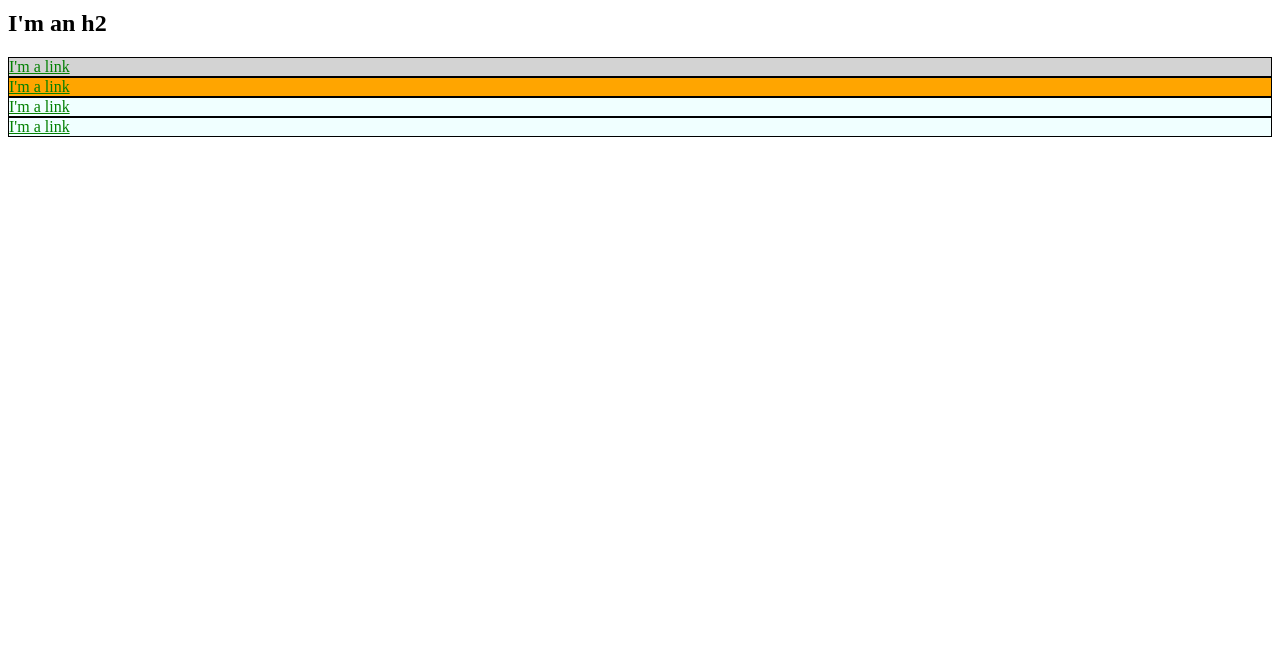
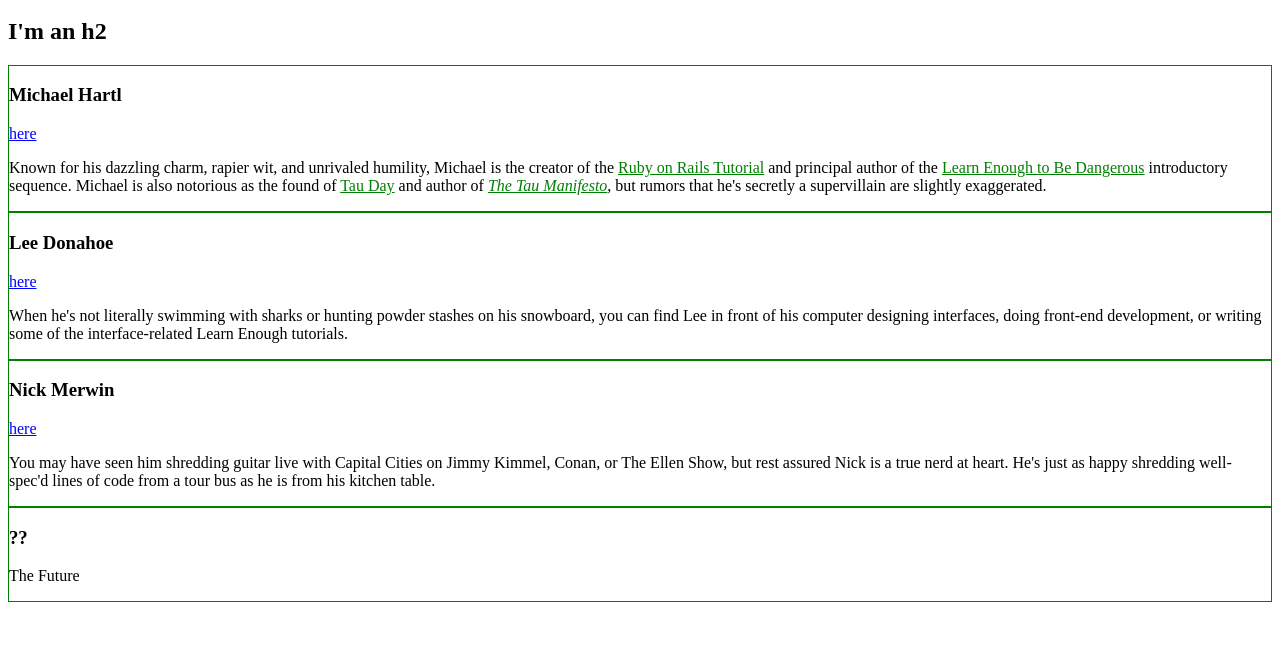
Before and after one commit to mtlnerd/mtlnerd.github.io, a plain HTML site: page index.html in a window 1280 px wide. Shown: the part 136-800 px from the top of the page. Drawn offline with Linux system fonts and the light colour scheme.

Commit message:
Add bios

```diff
--- a/index.html
+++ b/index.html
@@ -1,42 +1,32 @@
+<!DOCTYPE html>
 <html>
   <head>
     <title>Test Page: Don't Panic</title>
     <meta charset="utf-8">
     <style>
+      /* GLOBAL STYLES */
       a {
         color: red;
       }
-      #exec-bio {
-        background-color: lightgray;
+      div.bio-box {
+        border: 1px solid green;
       }
-      #bg-orange {
-        background-color: orange;
+
+      /* SOCIAL STYLES */
+      .social-link {
+        color: blue;
       }
-      .bg-azure {
-        background-color: azure;
-      }
+
+      /* BIO STYLES */
       .bio-box {
         border: 1px solid black;
       }
-      .bio-box a {
+      .bio-copy a {
         color: green;
-      }
-      div {
-        border: 1px solid black;
-      }
-      div a {
-        color: green;
-      }
-      li {
-        border: 1px solid black;
-      }
-      li a {
-        color: blue;
-      }
     </style>
   </head>
   <body>
-    <h1>I'm an h1</h1>
+    <h1 class="social-link">I'm an h1</h1>
     <ul>
       <li>
         <a href="https://example.com/">Link</a>
@@ -49,17 +39,54 @@
       </li>
     </ul>
     <h2>I'm an h2</h2>
-    <div id="exec-bio" class="bio-box bg-azure">
-      <a href="https://example.com/">I'm a link</a>
+    <div class="bio-box">
+      <h3>Michael Hartl</h3>
+      <a href="https://twitter.com/mhartl" class="social-link">here</a>
+      <div class="bio-copy">
+        <p>
+          Known for his dazzling charm, rapier wit, and unrivaled humility,
+          Michael is the creator of the
+          <a href="https://railstutorial.org/">Ruby on Rails
+            Tutorial</a> and principal author of the
+          <a href="https://learnenough.com">
+            Learn Enough to Be Dangerous</a> introductory sequence. Michael
+          is also notorious as the found of
+          <a href="https://tauday.com/">Tau Day</a> and author of
+          <a href="https://tauday.com/tau-manifesto"><em>The Tau
+            Manifesto</em></a>, but rumors that he's secretly a supervillain
+          are slightly exaggerated.
+        </p>
+      </div>
     </div>
-    <div id="bg-orange" class="bio-box bg-azure">
-      <a href="https://example.com/">I'm a link</a>
+    <div class="bio-box">
+      <h3>Lee Donahoe</h3>
+      <a href="https://twitter.com/leedonahoe" class="social-link">here</a>
+      <div class="bio-copy">
+        <p>
+          When he's not literally swimming with sharks or hunting powder stashes on
+          his snowboard, you can find Lee in front of his computer designing
+          interfaces, doing front-end development, or writing some of the
+          interface-related Learn Enough tutorials.
+        </p>
+      </div>
     </div>
-    <div class="bio-box bg-azure">
-      <a href="https://example.com/">I'm a link</a>
+    <div class="bio-box">
+      <h3>Nick Merwin</h3>
+      <a href="https://twitter.com/nickmerwin" class="social-link">here</a>
+      <div class="bio-copy">
+        <p>
+          You may have seen him shredding guitar live with Capital Cities on Jimmy
+          Kimmel, Conan, or The Ellen Show, but rest assured Nick is a true nerd at
+          heart. He's just as happy shredding well-spec'd lines of code from a tour
+          bus as he is from his kitchen table.
+        </p>
+      </div>
     </div>
-    <div class="bio-box bg-azure">
-      <a href="https://example.com/">I'm a link</a>
+    <div class="bio-box">
+      <h3>??</h3>
+      <p>
+        The Future
+      </p>
     </div>
   </body>
 </html>
```
